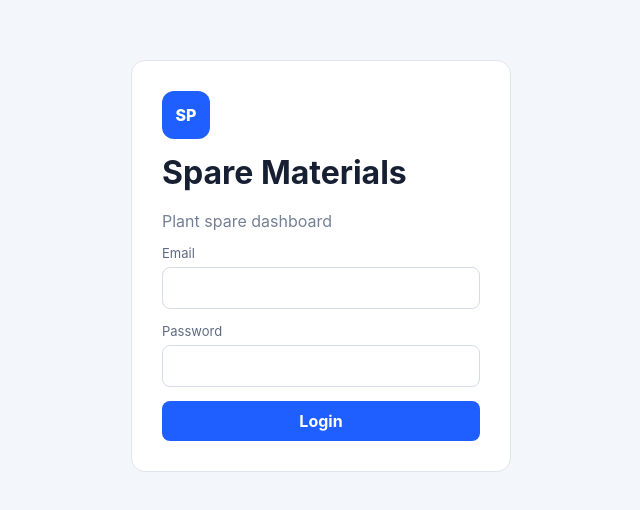
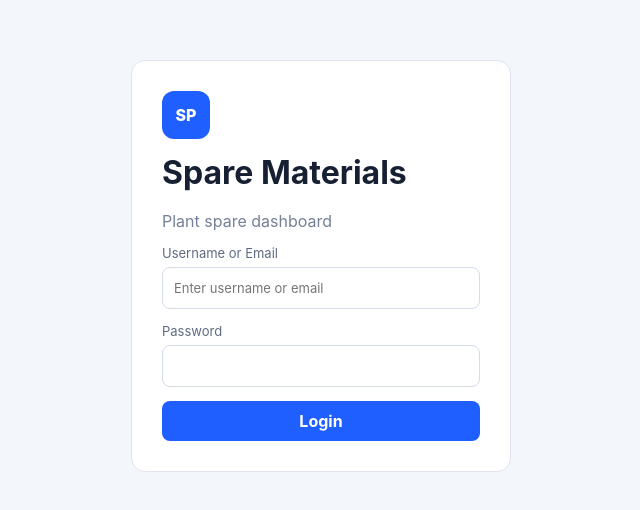
Before and after one commit to Immrtldragon98/Plant-Spare-dashboard, a React (Vite) app: page / in a window 1280 px wide. Shown: the part 134-644 px from the top of the page, without its empty margins (319-959 px from the left). Built offline with nearby package versions, Linux system fonts and the light colour scheme.

Commit message:
Update login page for username or email

```diff
--- a/src/screens/Login.jsx
+++ b/src/screens/Login.jsx
@@ -1,3 +1,56 @@
-import React,{useState} from 'react';
+import React, { useState } from 'react';
 import { request } from '../api/client.js';
-export default function Login({onLogin}){const[email,setEmail]=useState(''),[password,setPassword]=useState(''),[err,setErr]=useState('');return <div className="login"><form onSubmit={async e=>{e.preventDefault();try{const x=await request('/auth/login',{method:'POST',body:JSON.stringify({email,password})});localStorage.setItem('token',x.token);onLogin(x.user)}catch(e){setErr(e.message)}}}><div className="brandmark">SP</div><h1>Spare Materials</h1><p className="muted">Plant spare dashboard</p><label>Email<input value={email} onChange={e=>setEmail(e.target.value)} /></label><label>Password<input type="password" value={password} onChange={e=>setPassword(e.target.value)} /></label>{err&&<p className="error">{err}</p>}<button>Login</button></form></div>}
+
+export default function Login({ onLogin }) {
+  const [identifier, setIdentifier] = useState('');
+  const [password, setPassword] = useState('');
+  const [err, setErr] = useState('');
+
+  async function submit(e) {
+    e.preventDefault();
+    setErr('');
+    try {
+      const x = await request('/auth/login', {
+        method: 'POST',
+        body: JSON.stringify({ identifier, password }),
+      });
+      localStorage.setItem('token', x.token);
+      onLogin(x.user);
+    } catch (e) {
+      setErr(e.message);
+    }
+  }
+
+  return (
+    <div className="login">
+      <form onSubmit={submit}>
+        <div className="brandmark">SP</div>
+        <h1>Spare Materials</h1>
+        <p className="muted">Plant spare dashboard</p>
+
+        <label>
+          Username or Email
+          <input
+            value={identifier}
+            onChange={(e) => setIdentifier(e.target.value)}
+            autoComplete="username"
+            placeholder="Enter username or email"
+          />
+        </label>
+
+        <label>
+          Password
+          <input
+            type="password"
+            value={password}
+            onChange={(e) => setPassword(e.target.value)}
+            autoComplete="current-password"
+          />
+        </label>
+
+        {err && <p className="error">{err}</p>}
+        <button>Login</button>
+      </form>
+    </div>
+  );
+}
```
